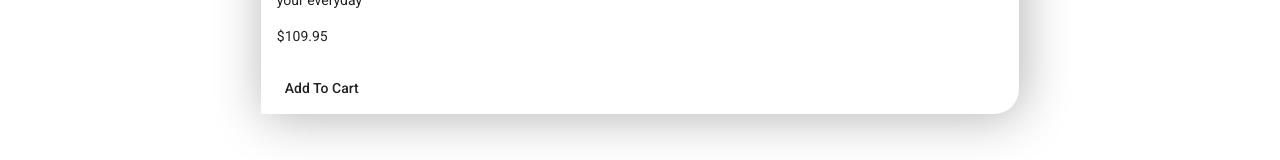
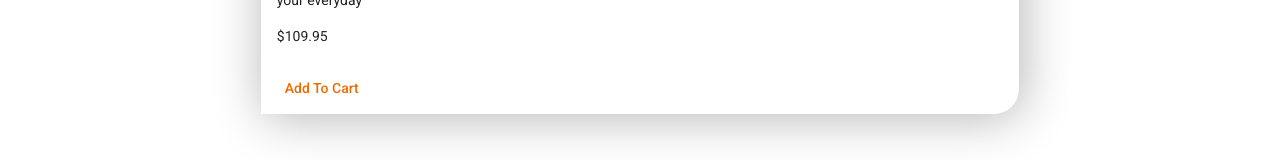
Before and after one commit to Youssif77/etrade, an Angular app: page /product/1 in a window 1280 px wide. Shown: the part 500-660 px from the top of the page. Built offline with nearby package versions, Linux system fonts and the light colour scheme; data requests are answered from the project's data file.

Commit message:
update product-details

```diff
--- a/src/app/components/product-details/product-details.component.html
+++ b/src/app/components/product-details/product-details.component.html
@@ -10,7 +10,9 @@
     <mat-card-content> {{ currentProduct.description }} </mat-card-content>
     <mat-card-content> {{ currentProduct.price | currency }} </mat-card-content>
     <mat-card-actions align="start">
-      <button mat-button>Add To Cart</button>
+      <button mat-button class="prodcut-details__button" (click)="addToCard()">
+        Add To Cart
+      </button>
     </mat-card-actions>
   </mat-card>
 </div>
--- a/src/app/components/product-details/product-details.component.scss
+++ b/src/app/components/product-details/product-details.component.scss
@@ -14,4 +14,14 @@
     margin: 0px auto 60px !important;
     display: block;
   }
+
+  &__button {
+    color: #ef6c00;
+    transition: 0.3s ease-in-out;
+
+    &:hover {
+      background-color: #ef6c00;
+      color: #fff;
+    }
+  }
 }
--- a/src/app/components/product-details/product-details.component.ts
+++ b/src/app/components/product-details/product-details.component.ts
@@ -1,5 +1,6 @@
 import { Component, OnInit } from '@angular/core';
 import { ActivatedRoute } from '@angular/router';
+import { CartService } from 'src/app/shared/services/cart.service';
 import { ProductsService } from 'src/app/shared/services/products.service';
 
 @Component({
@@ -24,7 +25,8 @@ export class ProductDetailsComponent implements OnInit {
 
   constructor(
     private productsService: ProductsService,
-    private route: ActivatedRoute
+    private route: ActivatedRoute,
+    private cartService: CartService
   ) {}
 
   ngOnInit(): void {
@@ -33,4 +35,8 @@ export class ProductDetailsComponent implements OnInit {
       .find(this.id)
       .subscribe((product) => (this.currentProduct = product));
   }
+
+  addToCard() {
+    this.cartService.addIntoCart(this.currentProduct);
+  }
 }
```
